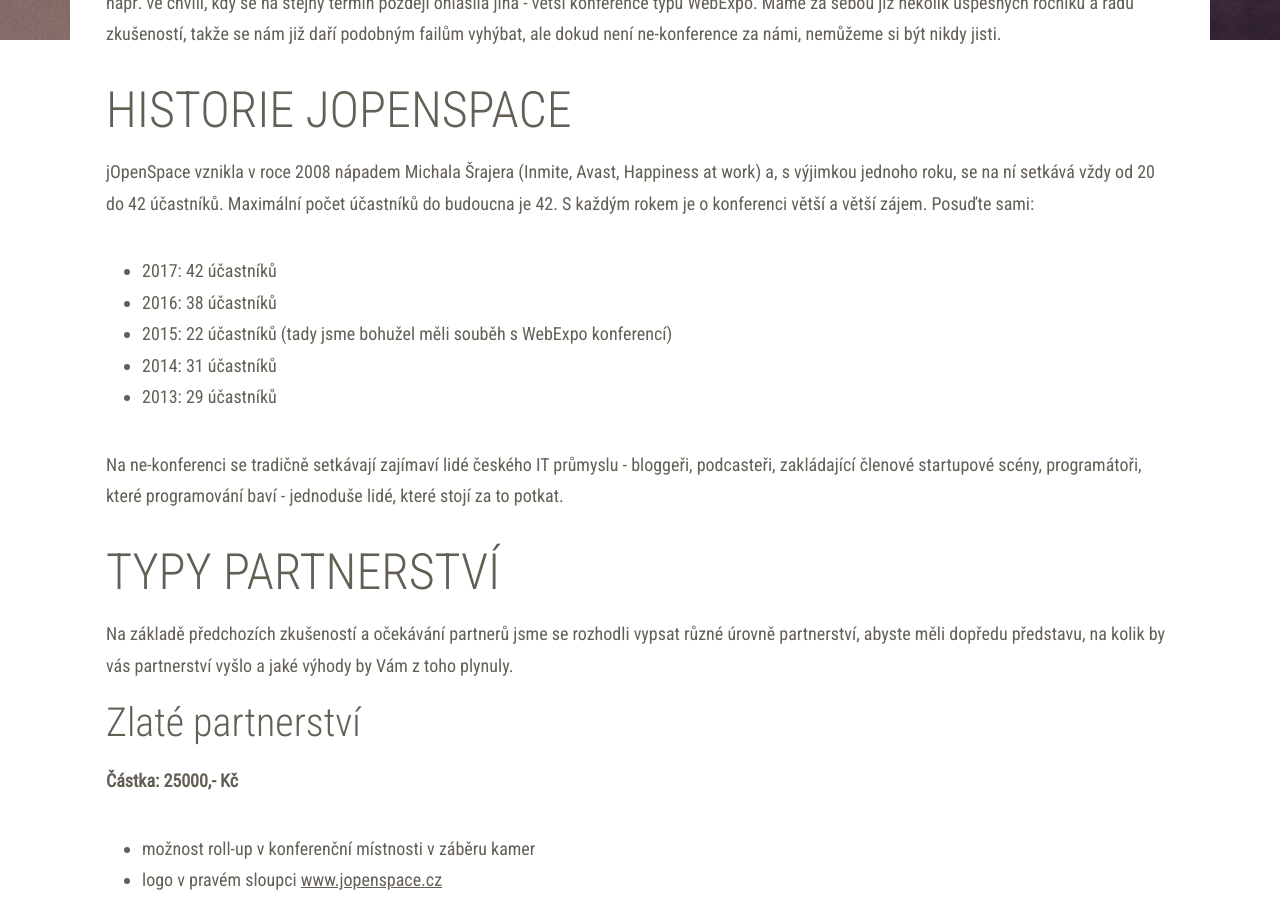
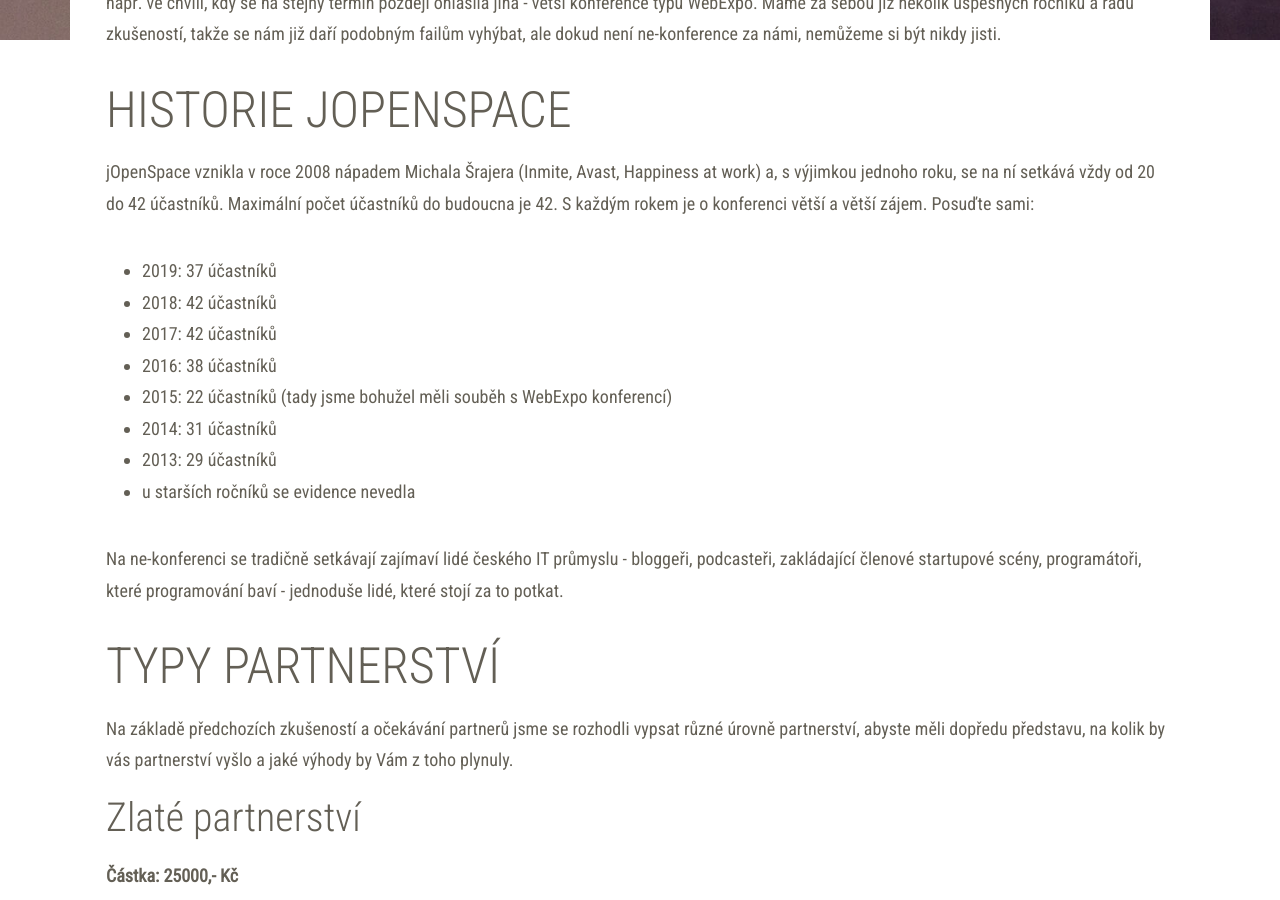
Before and after one commit to novoj/jOpenSpace, a Jekyll site: the page built from partneri.md, in a window 1280 px wide and 900 px high, scrolled down 762 px. Built offline with Jekyll 4.4.1, drawn with Linux system fonts in a browser that asks for light colours.

```diff
--- a/_includes/about.html
+++ b/_includes/about.html
@@ -24,7 +24,7 @@
 	navozuje pocit, že se jedná o Java konferenci - to ale dávno není pravda. V posledních ročnících se zaměřujeme
 	i na obecnější vývojářská témata, která překračují hranice této platformy.</p>
 <img src="public/images/gallery/2018/main.jpg" alt="Společné foto ročníku 2018" class="motive" />
-<p>Doposud se uskutečnilo 10 ročníků na různých místech republiky a letošní <strong>ročník je jedenáctý</strong>.
+<p>Doposud se uskutečnilo 11 ročníků na různých místech republiky a letošní <strong>ročník je dvanácty</strong>.
 	První ročníky se odehrávaly
 	v Jizerských horách, ve vinném sklípku poblíž Znojma, v Krkonoších nebo uprostřed
 	Žďárských vrchů. Počet účastníků rok od roku narůstá. V roce 2016 nás bylo bezmála 42 a limit
--- a/index.html
+++ b/index.html
@@ -1,7 +1,7 @@
 ---
 layout: default
 title: jOpenSpace - vývojářská ne-konference
-year: 2019
+year: 2021
 ---
 
 {% assign lastYear = site.archive | last %}
--- a/partneri.md
+++ b/partneri.md
@@ -14,15 +14,18 @@ ne-konference za námi, nemůžeme si být nikdy jisti.
 
 ## Historie jOpenSpace
 
-jOpenSpace vznikla v roce 2008 nápadem Michala Šrajera (Inmite, Avast, Happiness at work) a, s výjimkou jednoho roku, se na ní setkává vždy od 20 do 42 účastníků.
-Maximální počet účastníků do budoucna je 42. S každým rokem
-je o konferenci větší a větší zájem. Posuďte sami:
+jOpenSpace vznikla v roce 2008 nápadem Michala Šrajera (Inmite, Avast, Happiness at work) a, s výjimkou jednoho roku,
+se na ní setkává vždy od 20 do 42 účastníků. Maximální počet účastníků do budoucna je 42. S každým rokem je o konferenci
+větší a větší zájem. Posuďte sami:
 
+- 2019: 37 účastníků
+- 2018: 42 účastníků
 - 2017: 42 účastníků
 - 2016: 38 účastníků
 - 2015: 22 účastníků (tady jsme bohužel měli souběh s WebExpo konferencí)
 - 2014: 31 účastníků
 - 2013: 29 účastníků
+- u starších ročníků se evidence nevedla
 
 Na ne-konferenci se tradičně setkávají zajímaví lidé českého IT průmyslu - bloggeři, podcasteři, zakládající členové
 startupové scény, programátoři, které programování baví - jednoduše lidé, které stojí za to potkat.
```
